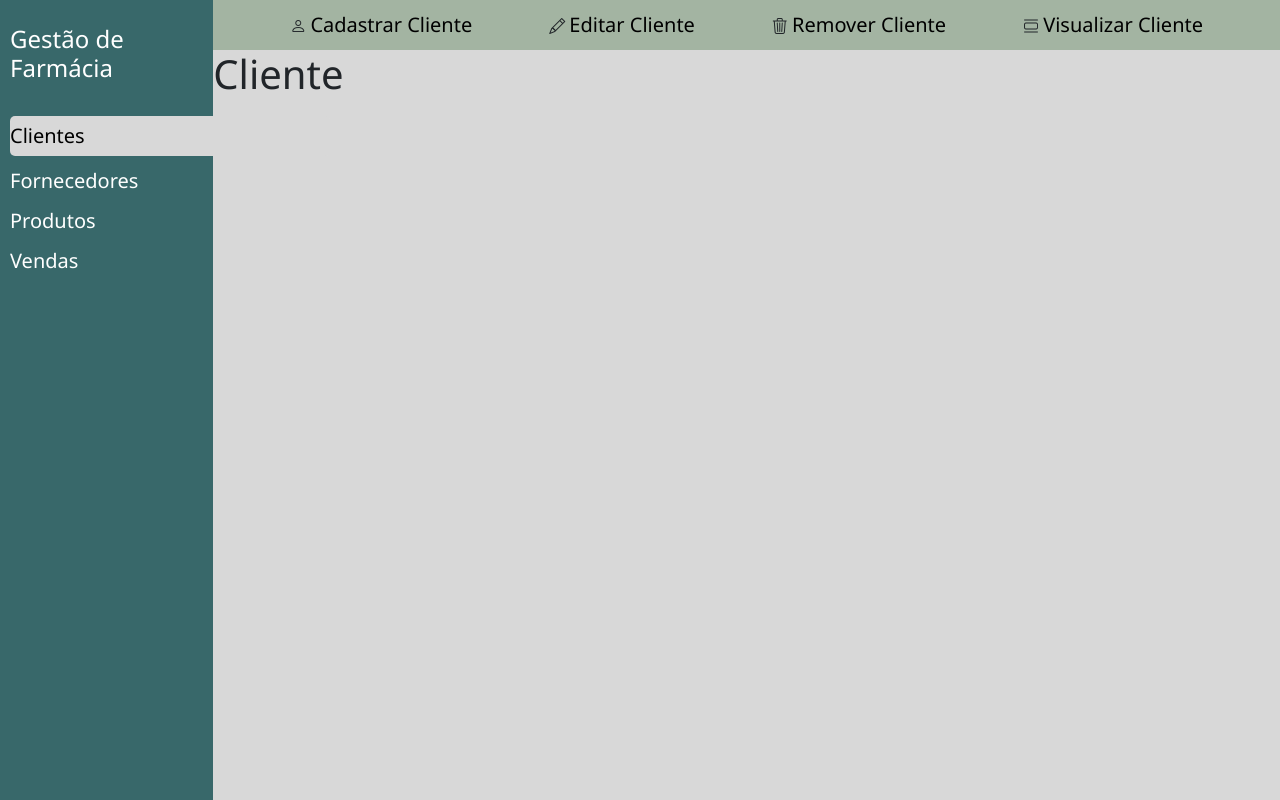
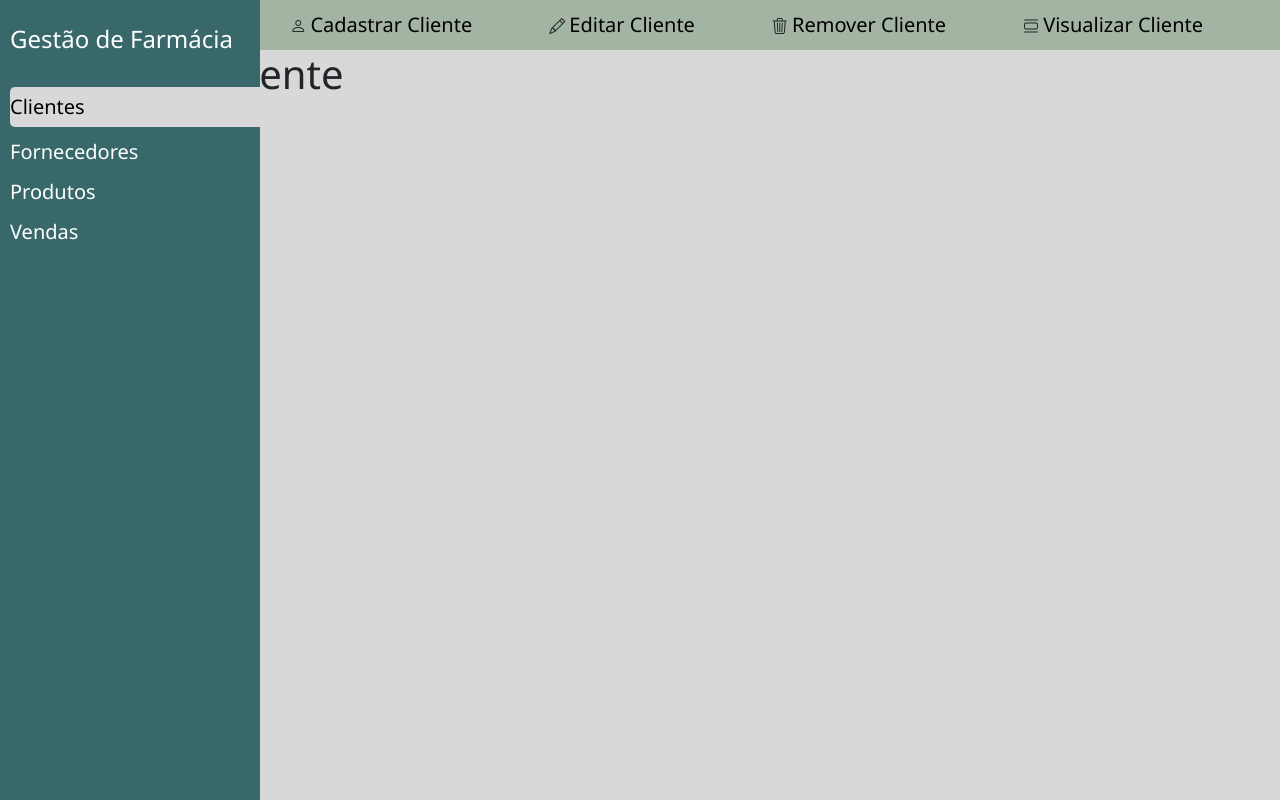
Before and after one commit to juliaborgess18/farmacia-les, a FastAPI app: page /cliente in a window 1280 px wide. Run offline with FastAPI, Linux system fonts and the light colour scheme; some libraries are stand-ins or nearby versions.

Commit message:
update na sidebar

```diff
--- a/src/main.py
+++ b/src/main.py
@@ -15,7 +15,7 @@ app.include_router(produto_route.router)
 
 @app.get("/", response_class=HTMLResponse)
 async def get_farmacia(request: Request):
-    return templates.TemplateResponse("index_sem_selecao.html", {"request":request})
+    return templates.TemplateResponse("index.html", {"request":request})
 
 @app.get("/cliente", response_class=HTMLResponse)
 async def get_cliente(request: Request):
@@ -24,7 +24,6 @@ async def get_cliente(request: Request):
 @app.get("/fornecedor", response_class=HTMLResponse)
 async def get_fornecedor(request: Request):
     return templates.TemplateResponse("fornecedor.html", {"request":request, "navItem": "Fornecedor", "urlItem": "fornecedor" })
-
 
 @app.get("/venda", response_class=HTMLResponse)
 async def get_venda(request: Request):
--- a/src/static/css/estilos.css
+++ b/src/static/css/estilos.css
@@ -8,6 +8,8 @@ body{
 
 .sidebar {
   background-color: #38686a;
+  position: fixed;
+  width: 260px;
 }
 
 .sidebar .sidebar-titulo {
@@ -47,9 +49,9 @@ body{
   color: black;
   font-weight: 100;
   background-color: #d8d8d8;
-  width: 320px;
+  width: 250px;
   height: 40px;
-  border-radius: 5px;
+  border-radius: 5px 0px 0px 5px;
   padding-top: 5px;
 }
 
@@ -64,7 +66,6 @@ body{
   color: black;
   font-weight: 100;
   font-size: 20px;
-
 }
 
 .navbar-custom a:hover{
--- a/src/templates/sidebar.html
+++ b/src/templates/sidebar.html
@@ -1,3 +1,4 @@
+
 <div class="sidebar vh-100">
     <h1 class="sidebar-titulo">Gestão de Farmácia</h1>
     <ul class="sidebar-itens">
```
